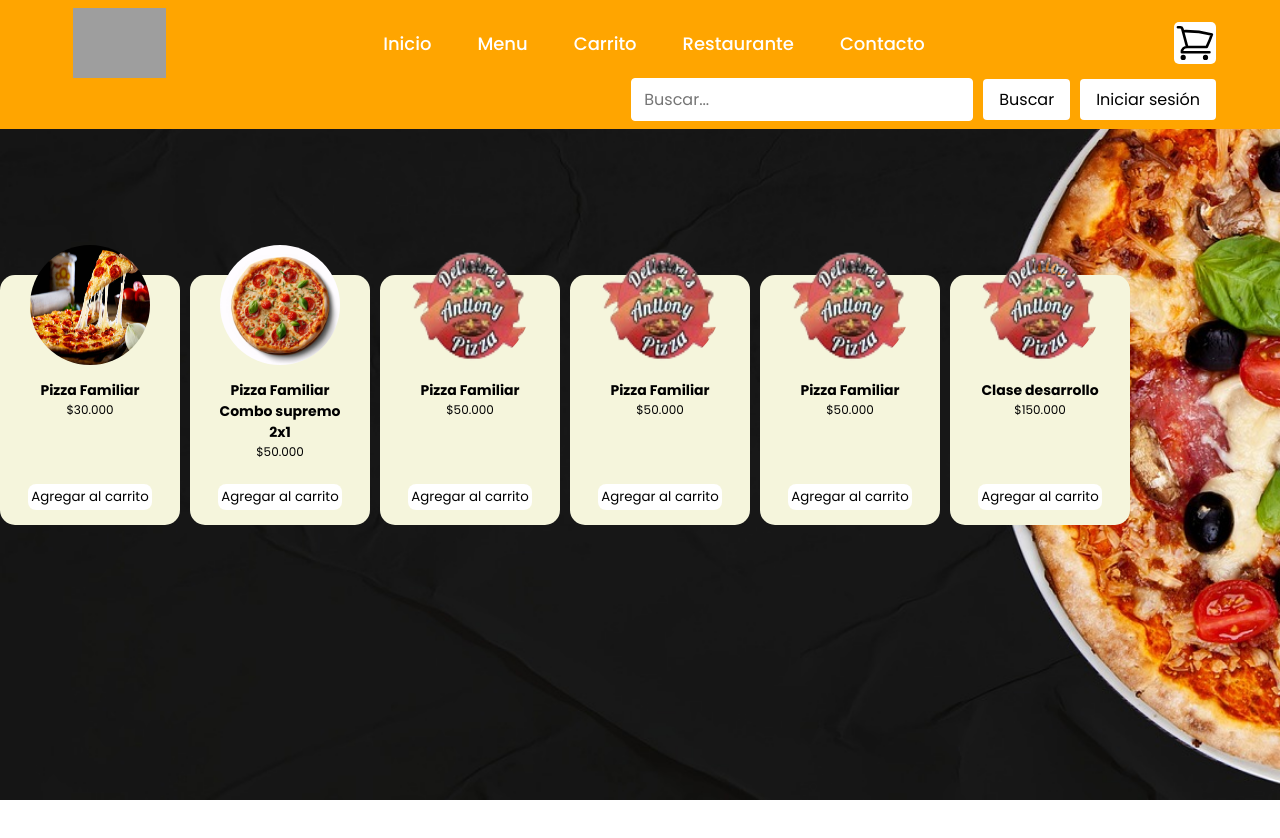
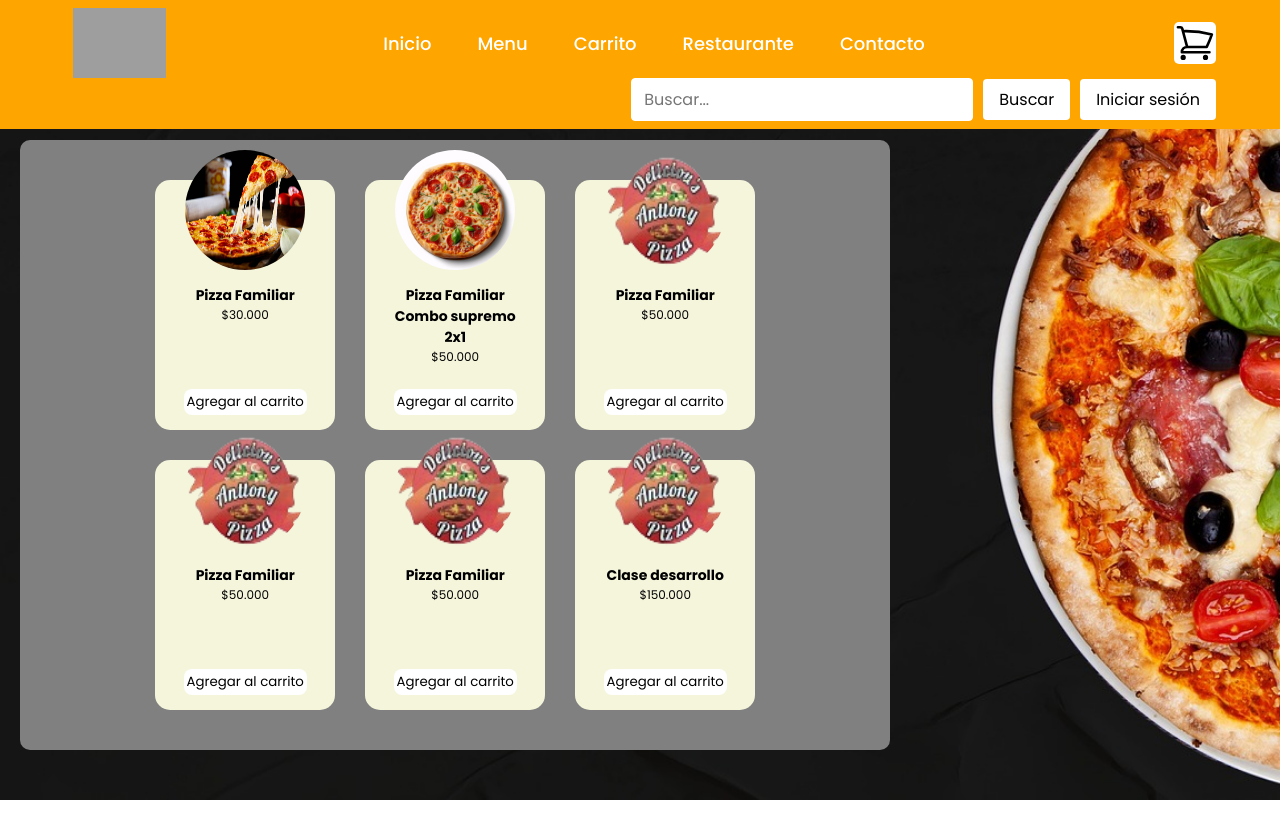
Before and after one commit to Forero-Developer/Proyecto-pizza, a React (Vite) app: page / in a window 1280 px wide. Shown: the top 838 px of the page. Before the commit the page ends 800 px from the top, so only its background shows below. Built offline with nearby package versions, Linux system fonts and the light colour scheme; grey boxes are pictures that could not be loaded.

Commit message:
card organizadas

```diff
--- a/src/components/cardMenu/CardMenu.jsx
+++ b/src/components/cardMenu/CardMenu.jsx
@@ -2,14 +2,15 @@ import "./cardMenu.css"
 
 const CardMenu = ({img, imgText, txtComida, precio}) => {
   return (
-    <div className="container-target">
+    <div className="contenedor-padre">
+      <div className="container-target">
         <img src= {img} alt={imgText}/>
         <div className="nombre-precio">
             <h3>{txtComida}</h3>
             <p>{precio}</p>
         </div>
             <button className="bton-carrito">Agregar al carrito</button>
-
+      </div>
     </div>
   )
 }
--- a/src/index.css
+++ b/src/index.css
@@ -23,9 +23,16 @@ a {
 }
 
 .Card-menu{
+  border-radius: 10px;
+  margin-left: 20px;
+  margin-top: 140px;
+  background-color: gray;
   display: flex;
-  align-items: center;
-  justify-content: flex-start;
-  height: 100vh;
-  gap: 10px;
+  width: 68%;
+  padding: 40px;
+  flex-wrap: wrap;
+  /* align-items: center; */
+  justify-content: center;
+  /* height: 100vh; */
+  gap: 30px;
 }
```
Also changed, not shown: src/components/cardMenu/cardMenu.css (+10 -0 lines).
